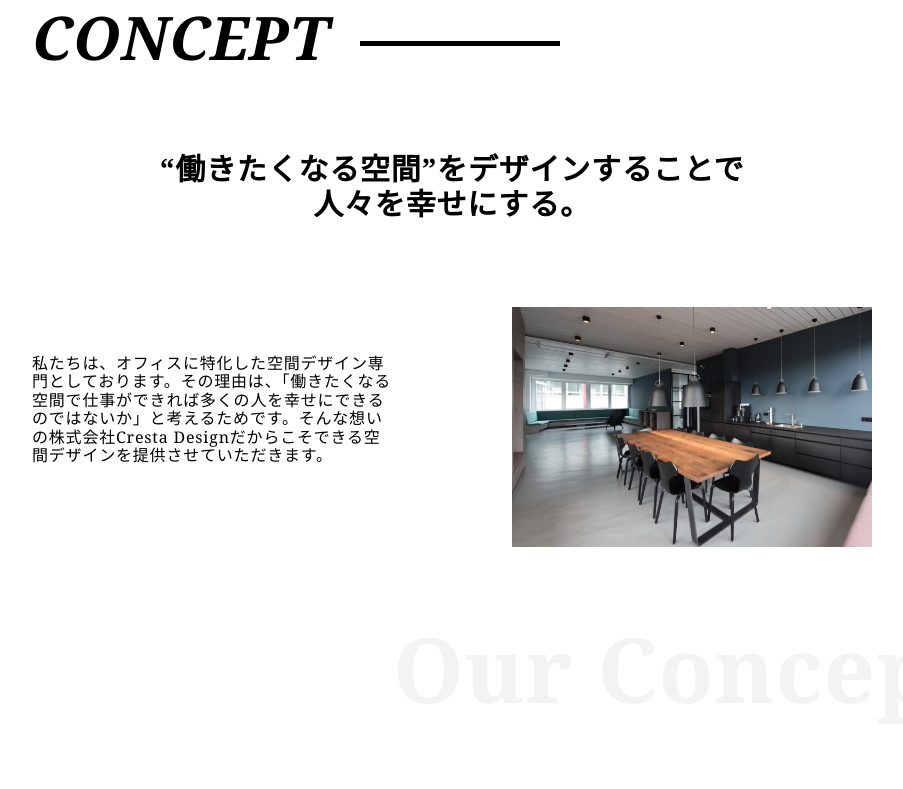
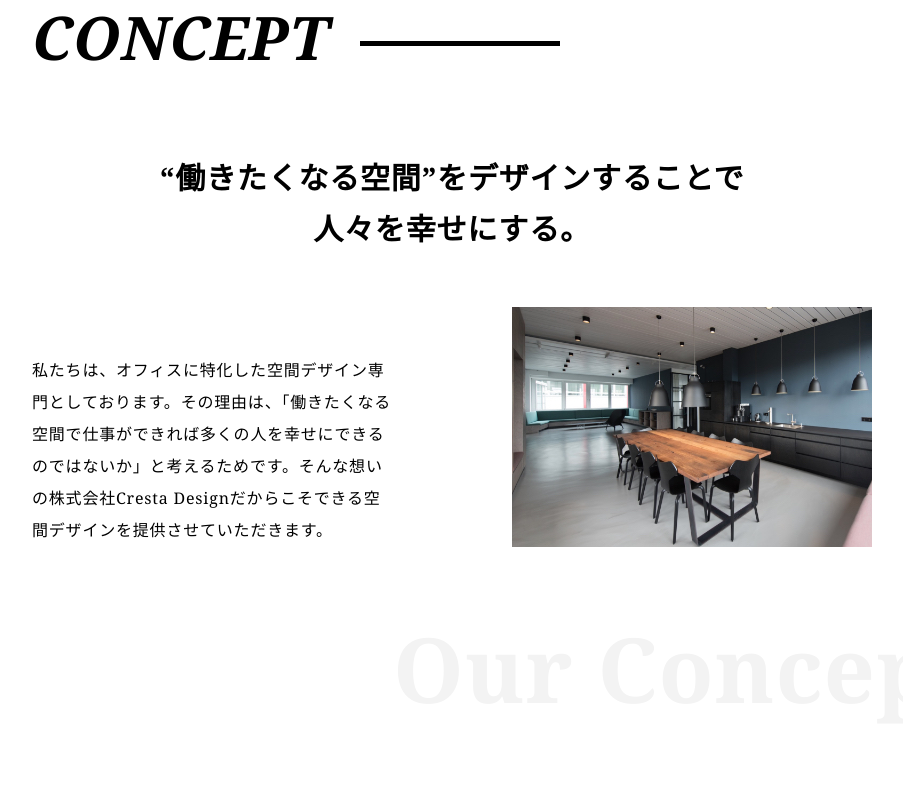
Before and after one commit to kouhei-28/comp_2, a plain HTML site: page index.html in a window 1280 px wide. Shown: the part 849-1638 px from the top of the page, without its empty margins (188-1091 px from the left). Drawn offline with nearby package versions, Linux system fonts and the light colour scheme.

Commit message:
行送りの設定

```diff
--- a/css/style.css
+++ b/css/style.css
@@ -141,6 +141,7 @@ header {
   font-weight: bold;
   font-size: 3rem;
   text-align: center;
+  line-height: 1.7;
 }
 .concept-content {
   margin-left: 220px;
@@ -153,6 +154,7 @@ header {
   margin-right: 120px;
   width: 440px;
   height: 140px;
+  line-height: 2;
 }
 .img-wrapper_concept {
   width: 440px;
@@ -202,6 +204,7 @@ header {
 .text-wrapper_works {
   background-color: white;
   padding: 25px 20px;
+  line-height: 2;
 }
 .button-works {
   display: flex;
```
